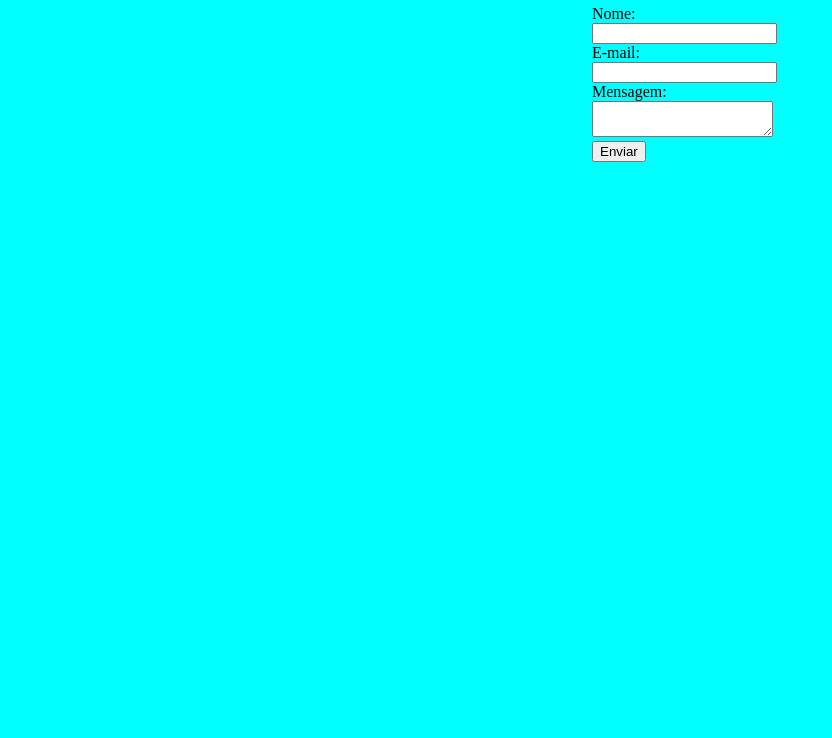
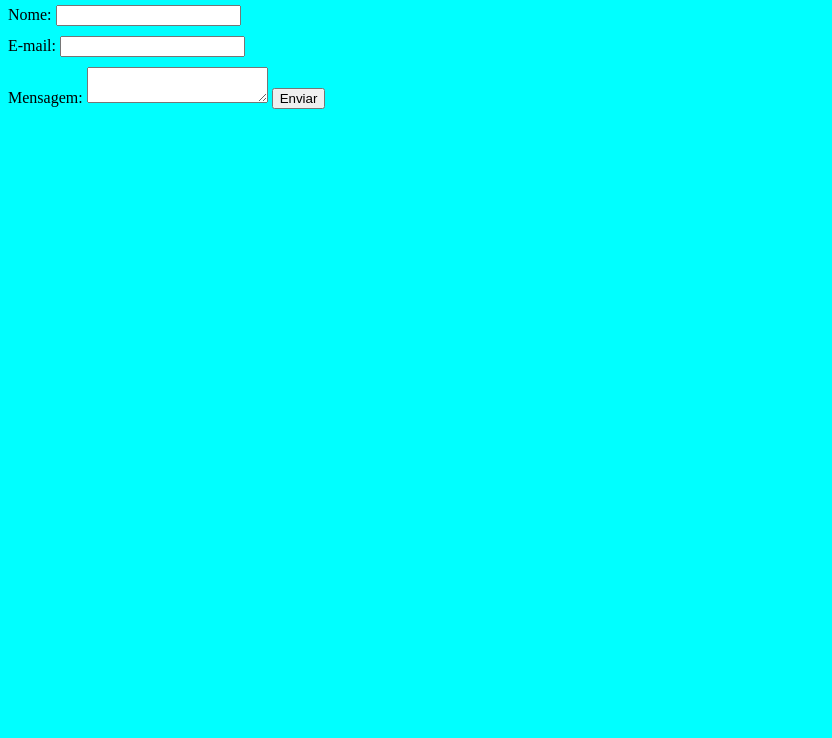
Before and after one commit to Guilherme0204/Aula03, a plain HTML site: page index.html in a window 1280 px wide. Shown: the part 62-800 px from the top of the page, without its empty margins (0-832 px from the left). Drawn offline with Linux system fonts and the light colour scheme.

Commit message:
css file chance

```diff
--- a/style.css
+++ b/style.css
@@ -2,7 +2,6 @@ body {
     background-color: aqua;
 }
  .form-input{
-    margin-left: auto;
-    margin-right: auto;
-    width: 6em
+   margin-bottom: 10px;
+
 }
```
